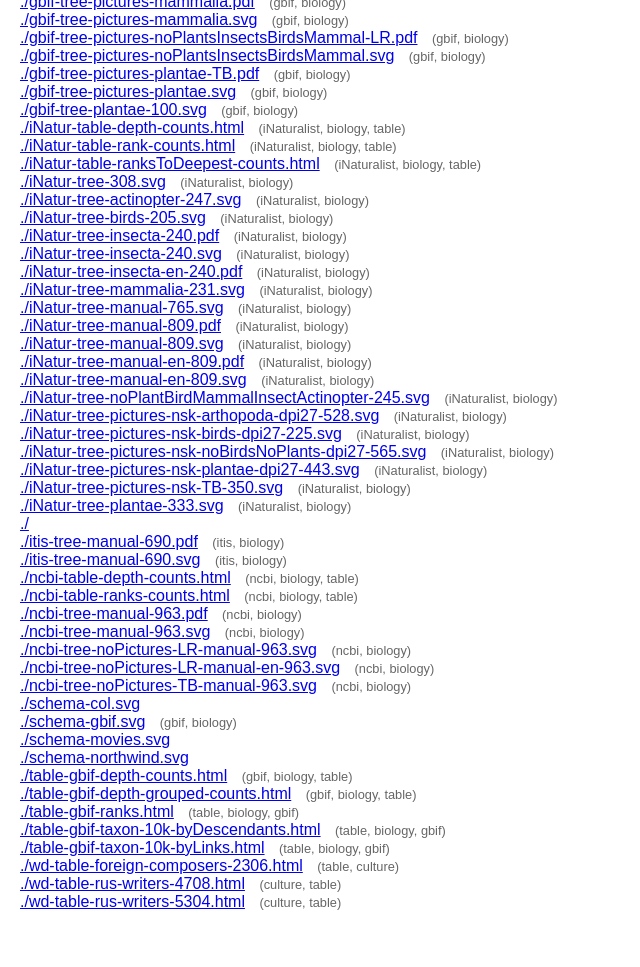
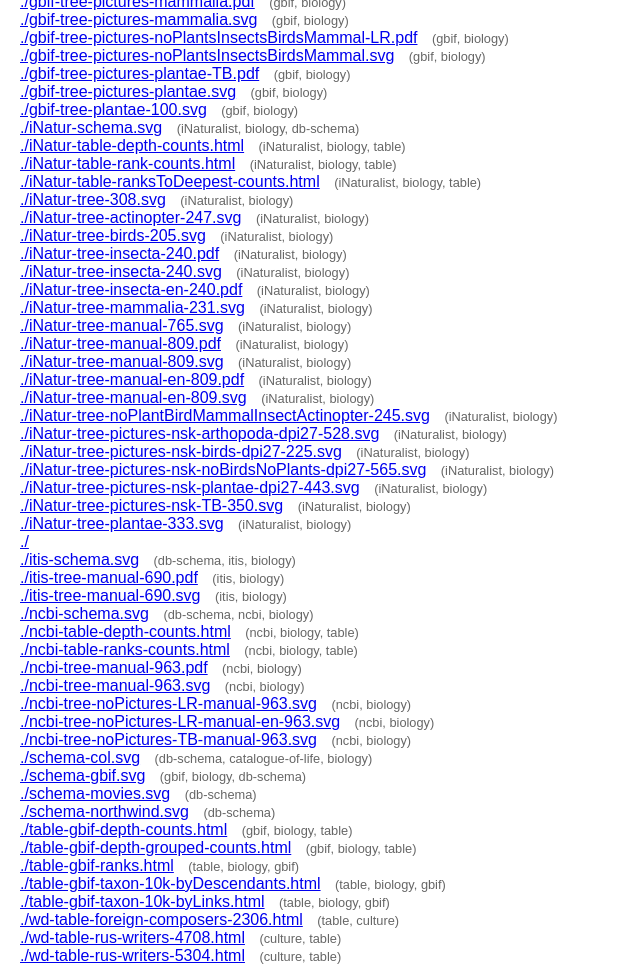
Before and after one commit to Podbrushkin/Podbrushkin.github.io, a plain HTML site: page index.html in a window 1280 px wide. Shown: the part 1140-2107 px from the top of the page, without its empty margins (0-640 px from the left). Before the commit the page ends 2071 px from the top, so only its background shows below. Drawn offline with Linux system fonts and the light colour scheme.

Commit message:
upd index

```diff
--- a/index.html
+++ b/index.html
@@ -28,6 +28,9 @@
             </div>            <div class="tag-filter">
                 <input type="checkbox" id="tag-table" class="tag-checkbox" value="table">
                 <label class="tag-label" for="tag-table">table</label>
+            </div>            <div class="tag-filter">
+                <input type="checkbox" id="tag-db-schema" class="tag-checkbox" value="db-schema">
+                <label class="tag-label" for="tag-db-schema">db-schema</label>
             </div>            <div class="tag-filter">
                 <input type="checkbox" id="tag-culture" class="tag-checkbox" value="culture">
                 <label class="tag-label" for="tag-culture">culture</label>
@@ -75,9 +78,9 @@
         </div>        <div class="item" data-tags="">
             <a href="./librivox/index.html" target="_blank" >./librivox/</a>
 
-        </div>        <div class="item" data-tags="">
+        </div>        <div class="item" data-tags="db-schema">
             <a href="./librivox/schema.gv.svg" target="_blank" >./librivox/schema.gv.svg</a>
-
+            <span class='item-tags'>(db-schema)</span>
         </div>        <div class="item" data-tags="table,culture">
             <a href="./librivox/tableAllAuthors.html" target="_blank" >./librivox/tableAllAuthors.html</a>
             <span class='item-tags'>(table, culture)</span>
@@ -231,6 +234,9 @@
         </div>        <div class="item" data-tags="gbif,biology">
             <a href="./gbif-tree-plantae-100.svg" target="_blank" >./gbif-tree-plantae-100.svg</a>
             <span class='item-tags'>(gbif, biology)</span>
+        </div>        <div class="item" data-tags="iNaturalist,biology,db-schema">
+            <a href="./iNatur-schema.svg" target="_blank" >./iNatur-schema.svg</a>
+            <span class='item-tags'>(iNaturalist, biology, db-schema)</span>
         </div>        <div class="item" data-tags="iNaturalist,biology,table">
             <a href="./iNatur-table-depth-counts.html" target="_blank" >./iNatur-table-depth-counts.html</a>
             <span class='item-tags'>(iNaturalist, biology, table)</span>
@@ -300,12 +306,18 @@
         </div>        <div class="item" data-tags="">
             <a href="./index.html" target="_blank" >./</a>
 
+        </div>        <div class="item" data-tags="db-schema,itis,biology">
+            <a href="./itis-schema.svg" target="_blank" >./itis-schema.svg</a>
+            <span class='item-tags'>(db-schema, itis, biology)</span>
         </div>        <div class="item" data-tags="itis,biology">
             <a href="./itis-tree-manual-690.pdf" target="_blank" >./itis-tree-manual-690.pdf</a>
             <span class='item-tags'>(itis, biology)</span>
         </div>        <div class="item" data-tags="itis,biology">
             <a href="./itis-tree-manual-690.svg" target="_blank" >./itis-tree-manual-690.svg</a>
             <span class='item-tags'>(itis, biology)</span>
+        </div>        <div class="item" data-tags="db-schema,ncbi,biology">
+            <a href="./ncbi-schema.svg" target="_blank" >./ncbi-schema.svg</a>
+            <span class='item-tags'>(db-schema, ncbi, biology)</span>
         </div>        <div class="item" data-tags="ncbi,biology,table">
             <a href="./ncbi-table-depth-counts.html" target="_blank" >./ncbi-table-depth-counts.html</a>
             <span class='item-tags'>(ncbi, biology, table)</span>
@@ -327,18 +339,18 @@
         </div>        <div class="item" data-tags="ncbi,biology">
             <a href="./ncbi-tree-noPictures-TB-manual-963.svg" target="_blank" >./ncbi-tree-noPictures-TB-manual-963.svg</a>
             <span class='item-tags'>(ncbi, biology)</span>
-        </div>        <div class="item" data-tags="">
+        </div>        <div class="item" data-tags="db-schema,catalogue-of-life,biology">
             <a href="./schema-col.svg" target="_blank" >./schema-col.svg</a>
-
-        </div>        <div class="item" data-tags="gbif,biology">
+            <span class='item-tags'>(db-schema, catalogue-of-life, biology)</span>
+        </div>        <div class="item" data-tags="gbif,biology,db-schema">
             <a href="./schema-gbif.svg" target="_blank" >./schema-gbif.svg</a>
-            <span class='item-tags'>(gbif, biology)</span>
-        </div>        <div class="item" data-tags="">
+            <span class='item-tags'>(gbif, biology, db-schema)</span>
+        </div>        <div class="item" data-tags="db-schema">
             <a href="./schema-movies.svg" target="_blank" >./schema-movies.svg</a>
-
-        </div>        <div class="item" data-tags="">
+            <span class='item-tags'>(db-schema)</span>
+        </div>        <div class="item" data-tags="db-schema">
             <a href="./schema-northwind.svg" target="_blank" >./schema-northwind.svg</a>
-
+            <span class='item-tags'>(db-schema)</span>
         </div>        <div class="item" data-tags="gbif,biology,table">
             <a href="./table-gbif-depth-counts.html" target="_blank" >./table-gbif-depth-counts.html</a>
             <span class='item-tags'>(gbif, biology, table)</span>
```
Also changed, not shown: tags.tsv (+16 -0 lines), iNatur-schema.svg (added), itis-schema.svg (added), ncbi-schema.svg (added).
